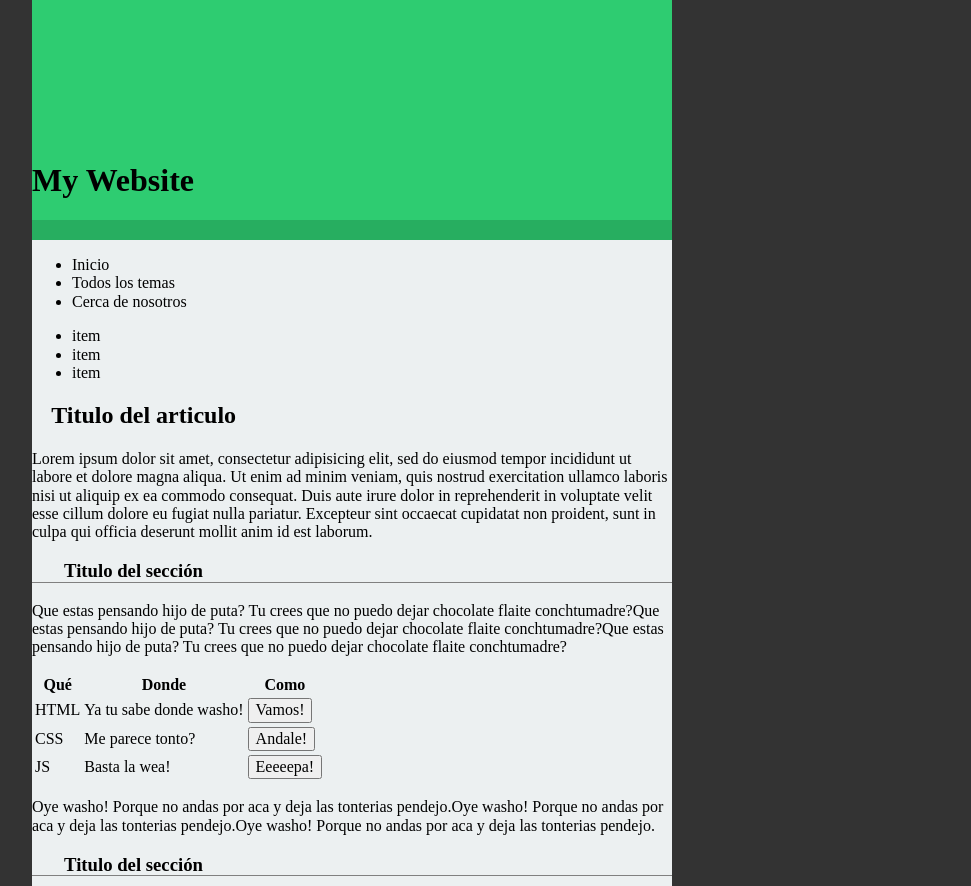
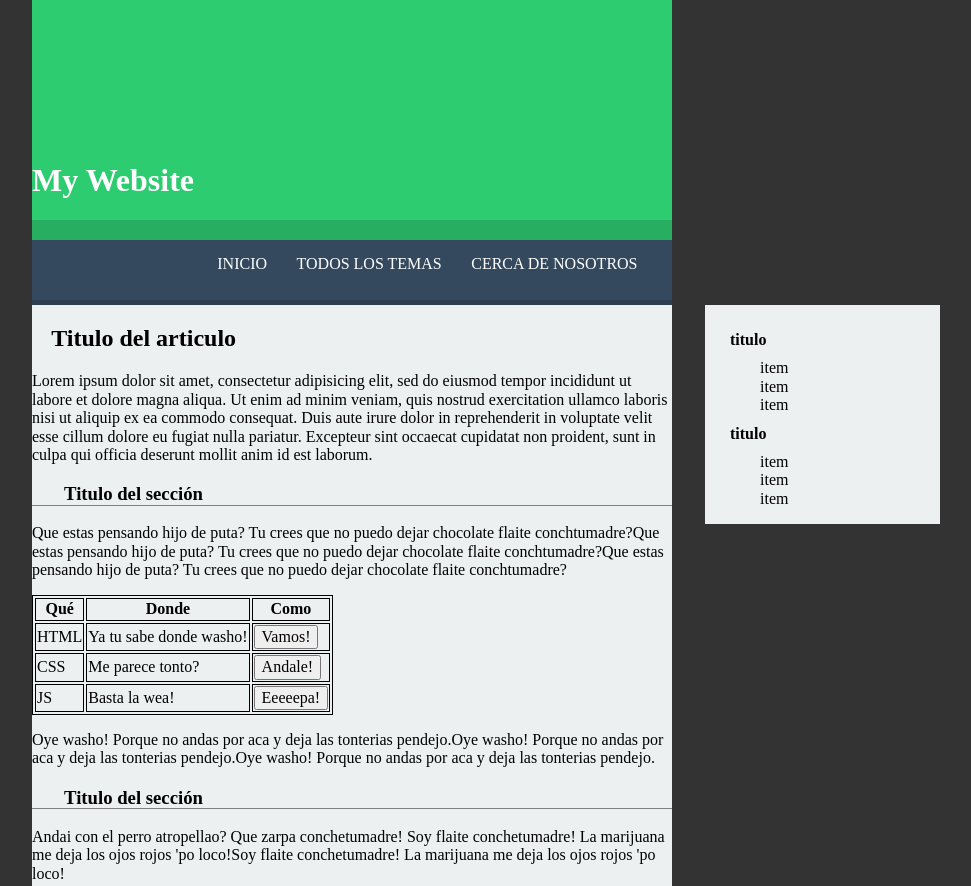
Before and after one commit to sarkispeha/webpage_mockup, a plain HTML site: page index.html in a window 1280 px wide. Shown: the top 886 px of the page, without its empty margins (288-1259 px from the left). Drawn offline with nearby package versions, Linux system fonts and the light colour scheme.

Commit message:
editing CSS in progress...still

```diff
--- a/index.html
+++ b/index.html
@@ -11,19 +11,24 @@
 	<header class="mainheader">
 		<h1>My Website</h1>
 	</header>
-	<nav>
+	<nav class="nav-outer">
 		<ul>
+			<li>Cerca de nosotros</li>
+			<li>Todos los temas</li>
 			<li>Inicio</li>
-			<li>Todos los temas</li>
-			<li>Cerca de nosotros</li>
 		</ul>
 	</nav>
 
 	<aside>
 		<ul>
-			<li>item</li>
-			<li>item</li>
-			<li>item</li>
+			<li class="asideheader"><strong>titulo</strong></li>
+				<li>item</li>
+				<li>item</li>
+				<li>item</li>
+			<li class="asideheader"><strong>titulo</strong></li>
+				<li>item</li>
+				<li>item</li>
+				<li>item</li>
 		</ul>
 	</aside>
 	<h2 class="headers">Titulo del articulo</h2>
--- a/main.css
+++ b/main.css
@@ -1,3 +1,14 @@
+.back-background {
+	position: absolute;
+	background-color: rgba(0,0,0,0.8);
+}
+.main-block {
+	position: relative;
+	background-color: #ECF0F1;
+	width: 50%;
+	left: 25%
+}
+
 .mainheader {
 	background-color: #2ecc71;
 	width:100%;
@@ -5,6 +16,43 @@
 	padding-bottom: 20px;
 	position: relative;
 	border-bottom: 20px solid #27AE60;
+	color: white;
+}
+
+.nav-outer {
+	background-color: #34495E;
+	height: 50px;
+	line-height: 5px;
+	padding: 5px;
+	border-bottom: 5px solid #2C3E50;
+	color: white;
+	text-transform: uppercase;
+}
+
+.nav-outer li{
+	float:right;
+	padding-right: 5%;
+	list-style: none;
+}
+
+aside {
+	position: absolute;
+	width: 220px;
+	left: 100%;
+	color: black;
+	background: #ECF0F1;
+	padding-left: 15px;
+	margin-left: 33px;
+}
+
+.asideheader {
+	margin-left: -30px;
+	padding-bottom: 10px;
+	padding-top: 10px;
+}
+
+aside li{
+	list-style: none;
 }
 
 .headers {
@@ -23,17 +71,10 @@
 	left: 0;
 }
 
-.main-block {
-	position: relative;
-	background-color: #ECF0F1;
-	width: 50%;
-	left: 25%
+table, td, th{
+	border:1px solid black;
 }
 
-.back-background {
-	position: absolute;
-	background-color: rgba(0,0,0,0.8);
-}
 
 .code-box {
 	padding: 20px;
```
